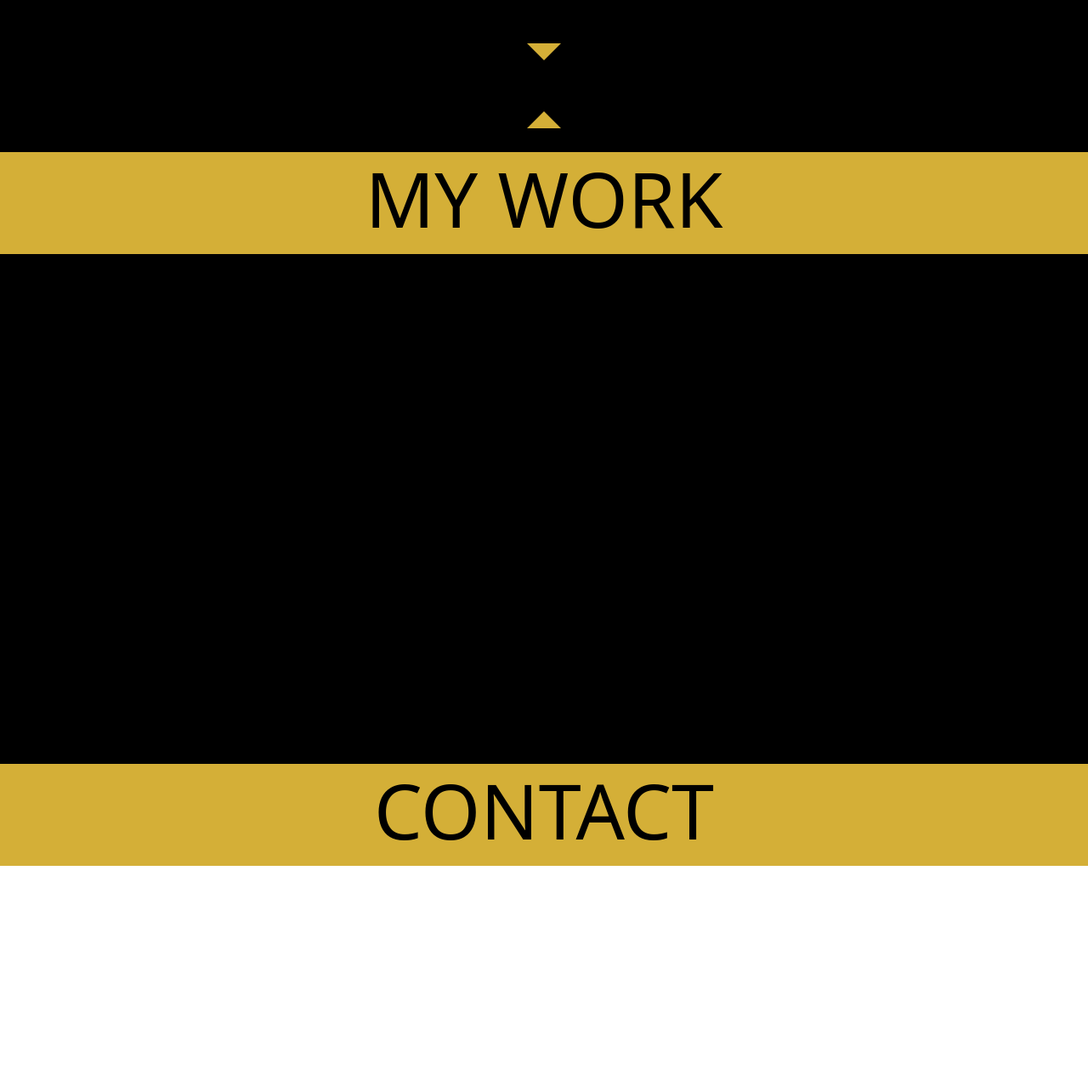
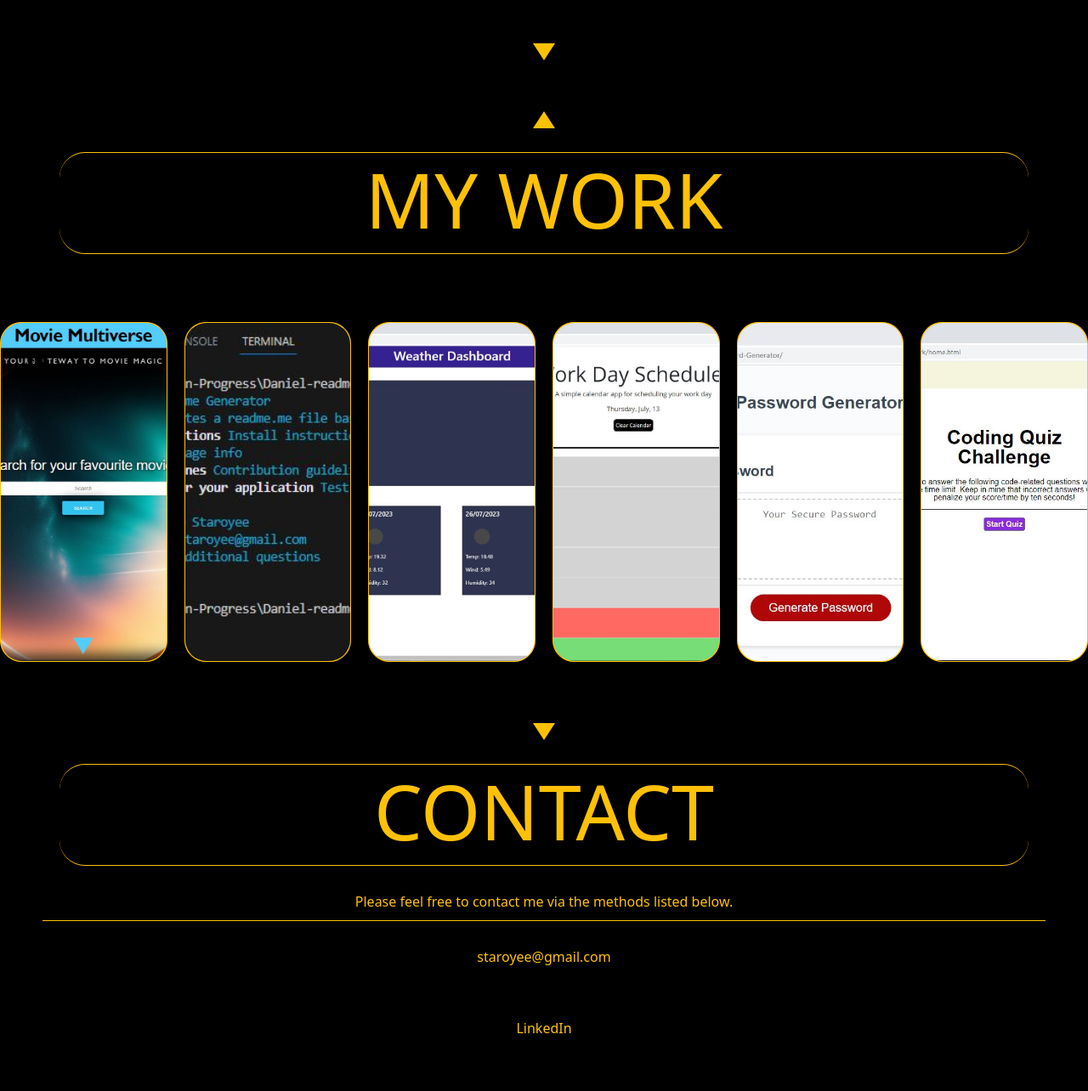
Before and after one commit to Staroyee/Main-Portfolio, a plain HTML site: page index.html in a window 1280 px wide. Shown: the part 1516-2800 px from the top of the page at 85% size. Before the commit the page ends 2551 px from the top, so only its background shows below. Drawn offline with nearby package versions, Linux system fonts and the light colour scheme.

Commit message:
Finalised designs in html and css

```diff
--- a/assets/styles.css
+++ b/assets/styles.css
@@ -1,5 +1,5 @@
 :root {
-    --gold: #D4AF37;
+    --gold: #FFC107;
     --black: black;
 }
 
@@ -14,26 +14,53 @@ html {
 
 body {
     height: 100%;
+    background-color: var(--black);
 }
 
 ul {
     list-style-type: none;
 }
 
+p {
+    margin-bottom: 0;
+}
+
 .navbar {
+    position: relative;
     background-color: var(--gold);
     display: flex;
     height: 115px;
     align-items: center;
     padding: 30px;
-    justify-content:
+    z-index: 50;
 }
 
 .navbar-brand {
     font-size: 30px;
 }
 
+.nav-link {
+    border: 1px black solid;
+    border-radius: 5px;
+    margin: 10px;
+    text-align: center;
+}
+
+.nav-link:hover {
+    background-color: #635119;
+}
+
+.navbar-nav {
+    background-color: var(--black);
+    width: 30%;
+    float: right;
+    border: solid 1px var(--gold);
+    border-radius: 10px;
+}
+
 .section1 {
+    z-index: 20;
+    position: relative;
     height: 77.5vh;
     background-color: var(--black);
     display: flex;
@@ -43,17 +70,11 @@ ul {
 
 .headers {
     text-align: center;
-}
-
-
-
-.headers h1 {
     margin: 100px;
     border: #D4AF37;
     color: var(--gold);
     padding: 40px;
     font-size: 90px;
-    cursor: pointer;
     border: 0.15em solid var(--glow-color);
     border-radius: 0.45em;
     animation: text-flicker 3s linear infinite;
@@ -62,18 +83,6 @@ ul {
 .faulty-letter {
     opacity: 0.5;
     animation: faulty-flicker 2s linear infinite;
-}
-
-h1 span:hover {
-   color: var(--gold);
-   animation: none;
-   opacity: 100%;
-}
-
-h1:hover {
-   color: var(--gold);
-   animation: none;
-   opacity: 100%;
 }
 
 .btnDiv {
@@ -87,85 +96,202 @@ h1:hover {
     width: 0;
     background-color: black;
     height: 0;
-            border-left: 20px solid transparent;
-            border-right:20px solid transparent;
+    border-left: 13px solid transparent;
+    border-right: 13px solid transparent;
     border-top: 20px solid var(--gold);
-
     margin: 2rem;
 }
+
 /*Section 2*/
 
 .downBtn2 {
     width: 0;
     background-color: black;
     height: 0;
-            border-left: 20px solid transparent;
-            border-right:20px solid transparent;
+    border-left: 13px solid transparent;
+    border-right: 13px solid transparent;
     border-top: 0px solid transparent;
     border-bottom: 20px solid var(--gold);
     margin: 2rem;
 }
 
-.section2{
+.section2 {
     height: 100vh;
     background-color: var(--black);
     position: relative;
 }
 
 .gold {
-    background-color: var(--gold);
+    background-color: var(--black);
+    border-top: solid 1px var(--gold);
+    border-bottom: solid 1px var(--gold);
     height: 120px;
+    border-radius: 30px;
 }
 
-#headers {
+.secHeaders {
+    color: var(--gold);
+    font-size: 90px;
     text-align: center;
-    border: #D4AF37;
-    color: var(--black);
-    font-size: 90px;
 }
 
 .card {
     margin-top: 65px;
+    width: 30%;
+    background-color: var(--black);
+    border: solid 1px var(--gold);
 }
 
 .btnDiv2 {
     position: absolute;
-    padding-top: 80px;
     display: flex;
     justify-content: center;
     height: 10vh;
     background-color: var(--black);
-    bottom: 80px;
+    bottom: 0px;
 }
 
 /* Section 3 */
-.section3{
+.downBtn3 {
+    width: 0;
+    background-color: black;
+    height: 0;
+    border-left: 13px solid transparent;
+    border-right: 13px solid transparent;
+    border-top: 0px solid transparent;
+    border-bottom: 20px solid var(--gold);
+    margin: 2rem;
+}
+
+.section3 {
     height: 100vh;
     background-color: var(--black);
     position: relative;
 }
+
+.btnDiv3 {
+    position: absolute;
+    display: flex;
+    justify-content: center;
+    height: 10vh;
+    background-color: var(--black);
+    bottom: 0px;
+}
+
+/* Section 4 */
+.section4 {
+    background-color: var(--black);
+    position: relative;
+}
+
+.divP {
+    margin: 0px 50px;
+    padding: 30px 0px 10px 0px;
+    border-bottom: solid 1px var(--gold);
+    text-align: center;
+}
+
+.contactP {
+    color: var(--gold);
+}
+
+.link-list {
+    padding: 0px;
+    text-align: center;
+}
+
+.links {
+    padding: 30px 0px 30px 0px;
+}
+
+.href {
+    text-decoration: none;
+    color: var(--gold);
+}
+
+.links:hover {
+    text-decoration: underline;
+    color: #D4AF37;
+}
+
+.ctr-accordion {
+    max-width: 1330px;
+    height: 50vh;
+    display: flex;
+    flex-direction: row;
+    align-items: center;
+    align-content: space-around;
+    gap: 20px;
+    overflow: hidden;
+    margin: 80px auto;
+}
+
+.tab {
+    position: relative;
+    width: 20%;
+    height: inherit;
+    padding: 20px;
+    background: #FFC107;
+    cursor: pointer;
+    transition: width .5s ease;
+    border-radius: 25px;
+    border: solid 1px var(--gold);
+}
+
+.tab img {
+    position: absolute;
+    top: 0;
+    left: 0;
+    width: 100%;
+    height: 100%;
+    object-fit: cover;
+    transition: all 0.5s ease;
+    border-radius: 25px;
+}
+
+.tab:hover img {
+    opacity: 0.6;
+}
+
+.tab:hover {
+    width: 80%;
+}
+
+@media screen and (max-width: 992px) {
+    .card {
+        width: 50%;
+    }
+}
+
 @keyframes faulty-flicker {
     0% {
         opacity: 0.1;
     }
+
     2% {
         opacity: 0.1;
     }
+
     4% {
         opacity: 0.5;
     }
+
     19% {
         opacity: 0.5;
     }
+
     21% {
         opacity: 0.1;
     }
+
     23% {
         opacity: 1;
     }
+
     80% {
         opacity: 0.5;
     }
+
     83% {
         opacity: 0.4;
     }
@@ -195,12 +321,15 @@ h1:hover {
     12% {
         opacity: 0.1;
     }
+
     20% {
         opacity: 1;
     }
+
     25% {
         opacity: 0.3;
     }
+
     30% {
         opacity: 1;
     }
@@ -208,6 +337,7 @@ h1:hover {
     70% {
         opacity: 0.7;
     }
+
     72% {
         opacity: 0.2;
     }
@@ -215,6 +345,7 @@ h1:hover {
     77% {
         opacity: 0.9;
     }
+
     100% {
         opacity: 0.9;
     }
--- a/index.html
+++ b/index.html
@@ -1,50 +1,58 @@
 <!DOCTYPE html>
 <html lang="en">
+
 <head>
   <meta charset="UTF-8">
   <meta name="viewport" content="width=device-width, initial-scale=1.0">
   <link rel="stylesheet" href="https://cdn.jsdelivr.net/npm/bootstrap@5.1.3/dist/css/bootstrap.min.css">
   <link rel="stylesheet" href="./assets/styles.css">
-    <title>Document</title>
+  <title>D.M Portfolio</title>
 </head>
+
 <body>
-
-    <section>
-    <nav id="home" class="cssNav navbar navbar-expand-lg navbar-light bg-gold">
-        <a class="navbar-brand" >Daniel Masefield</a>
-        <button class="navbar-toggler" type="button" data-toggle="collapse" data-target="#navbarNavAltMarkup" aria-controls="navbarNavAltMarkup" aria-expanded="false" aria-label="Toggle navigation">
+  <nav id="home" class="navbar navbar-expand-lg navbar-light bg-gold">
+    <div class="container-fluid">
+      <a class="navbar-brand" href="#">Daniel Masefield</a>
+      <button class="navbar-toggler" type="button" data-bs-toggle="collapse" data-bs-target="#navbarNavAltMarkup"
+        aria-controls="navbarNavAltMarkup" aria-expanded="false" aria-label="Toggle navigation">
         <span class="navbar-toggler-icon"></span>
       </button>
       <div class="collapse navbar-collapse" id="navbarNavAltMarkup">
         <div class="navbar-nav">
-            <a class="nav-item nav-link active" href="#home">Home <span></a>
-            <a class="nav-item nav-link" href="#about-me">About Me</a>
-            <a class="nav-item nav-link" href="#work">Work</a>
-            <a class="nav-item nav-link" href="#contact">Contact</a>
+          <a class="nav-link text-warning" href="#aboutMe">About Me</a>
+          <a class="nav-link text-warning" href="#myWork">My Work</a>
+          <a class="nav-link text-warning" href="#contact">Contact</a>
+        </div>
       </div>
     </div>
   </nav>
-</section>
-      <section class="row">
-      <div class="col-12 section1 headers">
-        <h1 class="faulty-letter">FULL ST<span class="faulty-letter">A</span>CK WEB DEVELOPER</h1>
+
+  <section>
+    <div class="col-12 section1">
+      <h1 class="faulty-letter headers">FULL ST<span class="faulty-letter">A</span>CK WEB DEVELOPER</h1>
     </div>
     <div class="col-12 btnDiv">
       <a href="#sec2"><button class="downBtn1"></button></a>
     </div>
   </section>
 
-    <section class="section2">
+  <section class="section2" id="aboutMe">
     <div id="sec2" class="col-12 btnDiv">
       <a href="#home"><button class="downBtn2"></button></a>
     </div>
-        <div class="gold">
-            <h1 id="headers">ME</h1>
+    <div class="container">
+      <div class="row gold">
+        <div class="col-12 ">
+          <h1 class="secHeaders">ME</h1>
         </div>
-        <div class="card mx-auto" style="width: 30%;">
+      </div>
+    </div>
+    <div class="card mx-auto">
       <img src="./assets/images/avatar.jpg" class="card-img-top" alt="...">
       <div class="card-body">
-    <p class="card-text">Some quick example text to build on the card title and make up the bulk of the card's content.</p>
+        <p class="card-text text-warning" style="text-align: center;">Driven Full stack web developer with a passion for
+          crafting innovative and efficient digital solutions featuring mobile first designs.Strengths in creativity,
+          teamwork, leadership and building projects from ideation to execution. </p>
       </div>
     </div>
     <div class="col-12 btnDiv2">
@@ -52,34 +60,70 @@
     </div>
   </section>
 
-    <section class="section3">
+  <section class="section3" id="myWork">
     <div id="sec3" class="col-12 btnDiv">
-            <a href="#sec2"><button class="downBtn2"></button></a>
+      <a href="#sec2"><button class="downBtn3"></button></a>
     </div>
-        <div class="gold">
-            <h1 id="headers">MY WORK</h1>
+    <div class="container">
+      <div class="row gold">
+        <div class="col-12 ">
+          <h1 class="secHeaders">MY WORK</h1>
         </div>
-        <div class="carousel"></div>
+      </div>
+    </div>
+    <div class="ctr-accordion">
+      <div class="tab">
+        <a href="https://github.com/Staroyee/Project-Movie-Multiverse"><img src="assets/images/movie.JPG"></a>
+      </div>
+      <div class="tab">
+        <a href="https://github.com/Staroyee/Daniel-readme-generator"><img src="assets/images/readme.JPG"></a>
+      </div>
+      <div class="tab">
+        <a href="https://github.com/Staroyee/daniel-weather-dashboard"><img src="assets/images/weather.JPG"></a>
+      </div>
+      <div class="tab">
+        <a href="https://github.com/Staroyee/Daniel-work-day-scheduler"><img src="assets/images/scheduler.JPG"></a>
+      </div>
+      <div class="tab">
+        <a href="https://github.com/Staroyee/JS-Password-Generator"><img src="assets/images/password.JPG"></a>
+      </div>
+      <div class="tab">
+        <a href="https://github.com/Staroyee/Daniel-Quiz"><img src="assets/images/quiz.JPG"></a>
+      </div>
+    </div>
+    <div class="col-12 btnDiv2">
+      <a href="#sec4"><button class="downBtn1"></button></a>
+    </div>
   </section>
 
-    <section class="section4">
-        <div class="gold">
-            <h1 id="headers">CONTACT</h1>
+  <section class="section4" id="contact">
+    <div id="sec4" class="container">
+      <div class="row gold">
+        <div class="col-12 ">
+          <h1 class="secHeaders">CONTACT</h1>
+        </div>
+      </div>
     </div>
     <div>
-            <ul>
-                <a href="">
-                    <li></li>
+      <div class="divP">
+        <p class="contactP">Please feel free to contact me via the methods listed below.</p>
+      </div>
+      <ul class="link-list">
+        <a class="href" href=mailto:"staroyee@gmail.com" target="_blank">
+          <li class="links">staroyee@gmail.com</li>
         </a>
-                <a href="">
-                    <li></li>
+        <a class="href" href="https://www.linkedin.com/in/danielmasefield03" target="_blank">
+          <li class="links">LinkedIn</li>
         </a>
-                <a href="">
-                    <li></li>
+        <a class="href" href="https://github.com/Staroyee" target="_blank">
+          <li class="links">GitHub</li>
         </a>
       </ul>
     </div>
   </section>
+  <script src="https://cdn.jsdelivr.net/npm/bootstrap@5.1.3/dist/js/bootstrap.bundle.min.js"
+    integrity="sha384-ka7Sk0Gln4gmtz2MlQnikT1wXgYsOg+OMhuP+IlRH9sENBO0LRn5q+8nbTov4+1p"
+    crossorigin="anonymous"></script>
+</body>
 
-</body>
 </html>
```
Also changed, not shown: assets/images/movie.JPG (added), assets/images/password.JPG (added), assets/images/quiz.JPG (added), assets/images/readme.JPG (added), assets/images/scheduler.JPG (added), assets/images/weather.JPG (added). Lines whose indentation alone changed are shown as unchanged.
